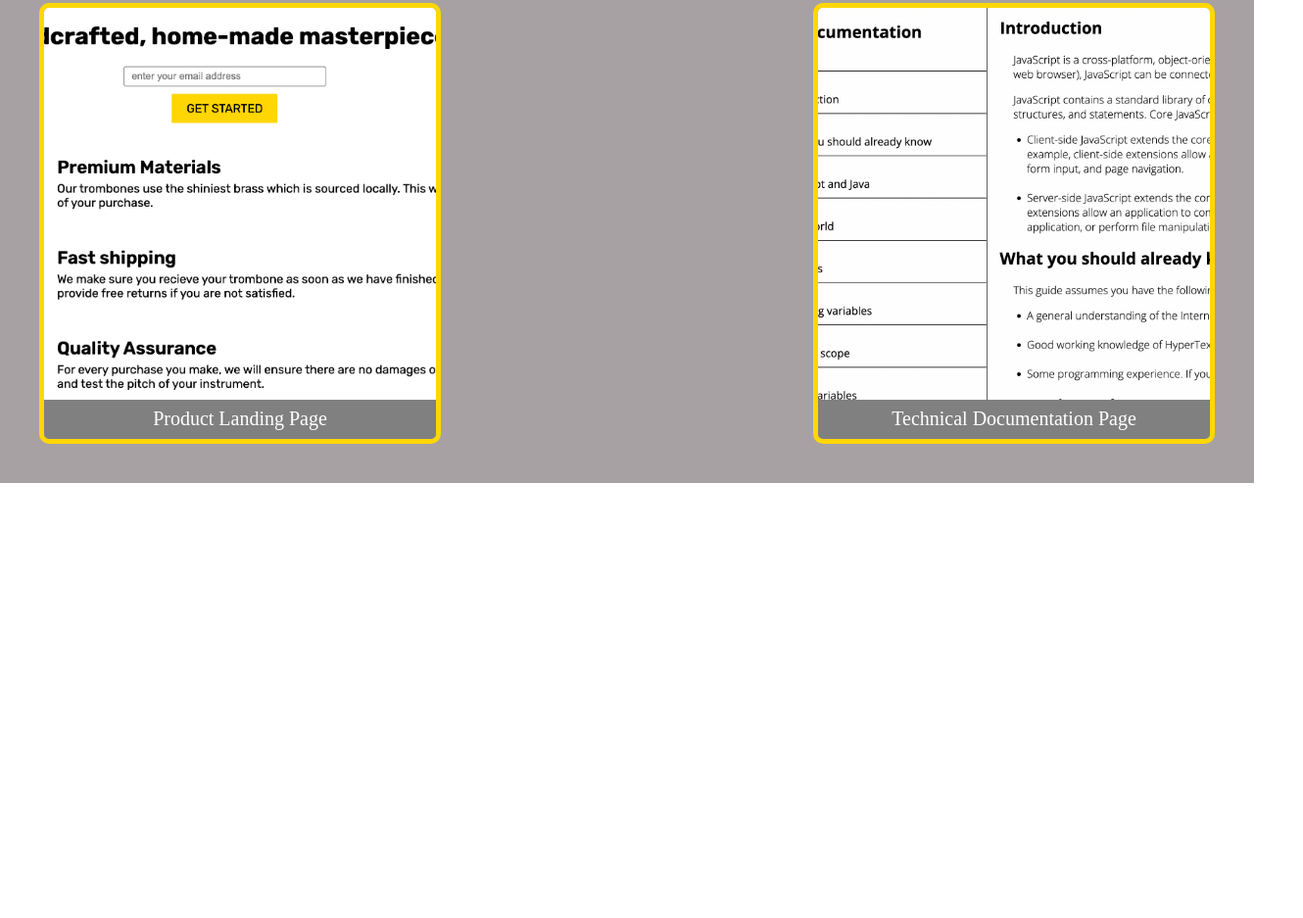
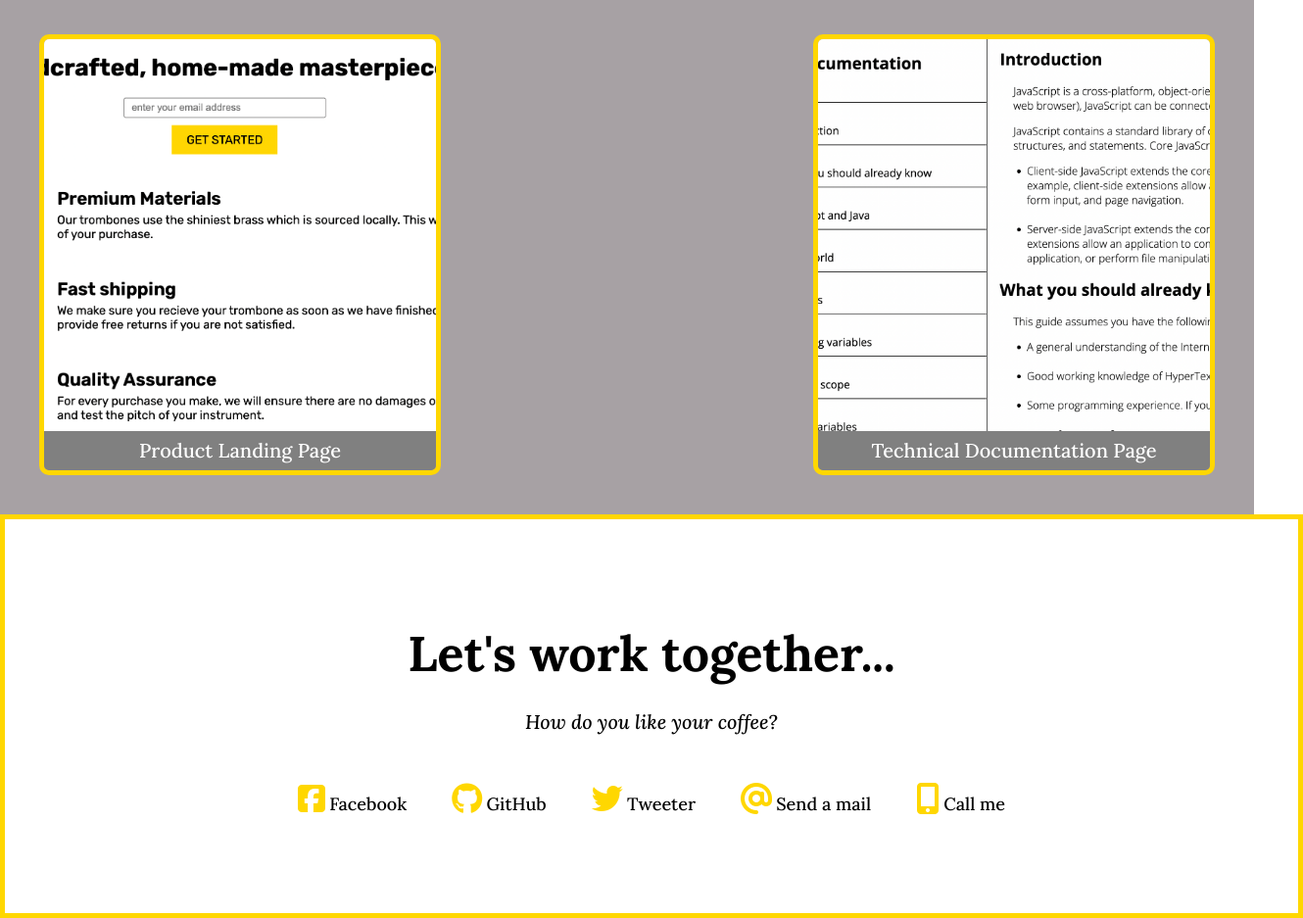
Before and after one commit to Qlibane/Portfolio, a plain HTML site: page index.html in a window 1280 px wide. Shown: the part 1529-2466 px from the top of the page at 98% size, 1330 px wide, since content can reach past the window. Before the commit the page ends 2022 px from the top, so only its background shows below. Drawn offline with Linux system fonts and the light colour scheme.

Commit message:
added contact section

```diff
--- a/Styles/styles.css
+++ b/Styles/styles.css
@@ -1,3 +1,6 @@
+html {
+    margin: 0px;
+}
 body {
     margin: 0px;
     padding: 0px;
@@ -194,3 +197,44 @@ i {
     margin-top: 10px;
 
 }
+.contact-link {
+    color: black;
+    font-size: 18px;
+
+}
+.contacts-section {
+    display: flex;
+    justify-content: center;
+    align-items: center;
+    flex-direction: column;
+    width: 100%;
+    padding: 100px 20px;
+    border: 5px solid gold;
+}
+.contacts-link-container {
+    display: flex;
+    justify-content: space-around;
+    align-items: center;
+    width: 60%;
+    margin-top: 30px;
+    text-align: center;
+
+}
+.contact-intro {
+    font-size: 50px;
+    margin: 5px;
+}
+.contact-synopsis {
+    font-style: italic;
+    font-size: 20px;
+}
+.contacts-information {
+    display: flex;
+    justify-content: center;
+    align-items: center;
+    flex-direction: column;
+    width: 100%;
+}
+.contacts {
+    text-align: center;
+}
--- a/index.html
+++ b/index.html
@@ -7,6 +7,12 @@
       src="https://kit.fontawesome.com/2742ae4a84.js"
       crossorigin="anonymous"
     ></script>
+    <link rel="preconnect" href="https://fonts.googleapis.com" />
+    <link rel="preconnect" href="https://fonts.gstatic.com" crossorigin />
+    <link
+      href="https://fonts.googleapis.com/css2?family=Lora:ital,wght@0,400;0,500;0,600;0,700;1,500;1,600&display=swap"
+      rel="stylesheet"
+    />
   </head>
   <body>
     <main>
@@ -22,8 +28,10 @@
           <div class="links-container">
             <div class="nav-link"><a href="#about-me">ABOUT</a></div>
             <div class="nav-link"><a href="#MY STACKS">MY STACKS</a></div>
-            <div class="nav-link"><a href=" ">MY PORTFOLIO</a></div>
-            <div class="nav-link"><a href=" ">CONTACT ME</a></div>
+            <div class="nav-link">
+              <a href="#Projects Portfolio">MY PORTFOLIO</a>
+            </div>
+            <div class="nav-link"><a href="#Contact Me">CONTACT ME</a></div>
           </div>
         </nav>
       </div>
@@ -51,27 +59,29 @@
         </div>
       </div>
       <div class="projects-section">
-        <h2 class="project-header">PROJECTS PORTFOLIO</h2>
+        <h2 id="Projects Portfolio" class="project-header">
+          PROJECTS PORTFOLIO
+        </h2>
         <div class="projects">
-          <a href="https://qlibane.github.io/tribute-project/">
+          <a href="https://qlibane.github.io/tribute-project/" target="blank">
             <div class="project-container">
               <div class="tribute-project"></div>
               <div class="project-title">Tribute Project</div>
             </div>
           </a>
-          <a href="https://qlibane.github.io/Survey-form/">
+          <a href="https://qlibane.github.io/Survey-form/" target="blank">
             <div class="project-container">
               <div class="survey-project"></div>
               <div class="project-title">Survey Project</div>
             </div>
           </a>
-          <a href="https://qlibane.github.io/Product-landing-page/">
+          <a href="https://qlibane.github.io/Product-landing-page/" target="blank">
             <div class="project-container">
               <div class="product-landing-page"></div>
               <div class="project-title">Product Landing Page</div>
             </div>
           </a>
-          <a href="https://qlibane.github.io/Technical-documentation-page/">
+          <a href="https://qlibane.github.io/Technical-documentation-page/" target="blank">
             <div class="project-container">
               <div class="technical-documentation-page"></div>
               <div class="project-title">Technical Documentation Page</div>
@@ -79,6 +89,40 @@
           </a>
         </div>
       </div>
+      <footer>
+        <div class="contacts-section">
+            <div class="contacts-information">
+              <h2 class="contact-intro">Let's work together...</h2>
+              <p class="contact-synopsis">How do you like your coffee?</p>
+            </div>
+            <div class="contacts-link-container">
+              <div class="contacts">
+                <a href="https://facebook.com/qabale.liban/" target="blank"
+                ><i class="fa-brands fa-facebook-square fa-2x"></i>
+                <span class="contact-link">Facebook</span>
+              </a>
+              </div>
+              <a href="https://github.com/Qlibane" target="blank">
+                <i class="fa-brands fa-github fa-2x"></i>
+                <span class="contact-link">GitHub</span>
+              </a>
+              <a href="https://tweeter.com/qabale.liban/" target="blank">
+                <i class="fa-brands fa-twitter fa-2x"></i>
+                <span class="contact-link">Tweeter</span>
+              </a>
+              <a href="mailto:qjirmo@gmail.com" target="blank">
+                <i class="fa-solid fa-at fa-2x"></i>
+                <span class="contact-link">Send a mail</span>
+              </a>
+              <a href="tel:254-717-826-160" target="blank">
+                <i class="fa-solid fa-mobile-screen-button fa-2x"></i>
+                <span class="contact-link">Call me</span>
+              </a>
+            </div>
+
+      </footer>
+
+      </div>
     </main>
   </body>
 </html>
```
